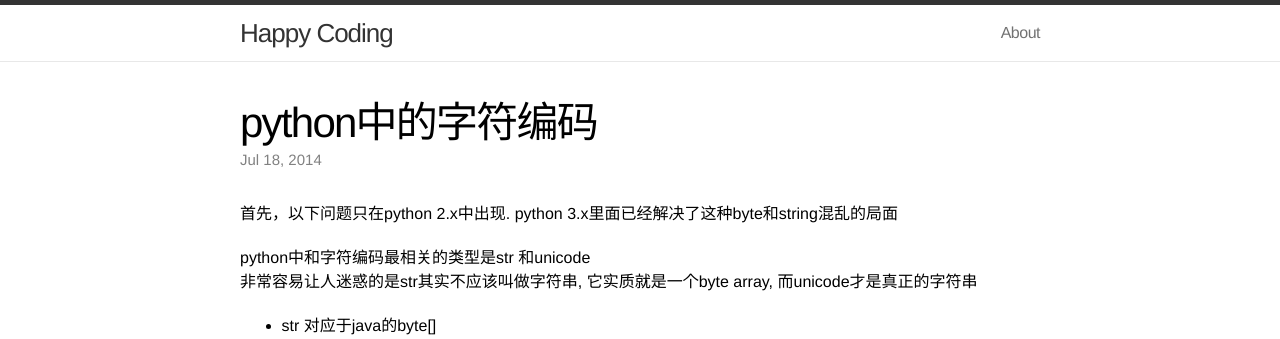
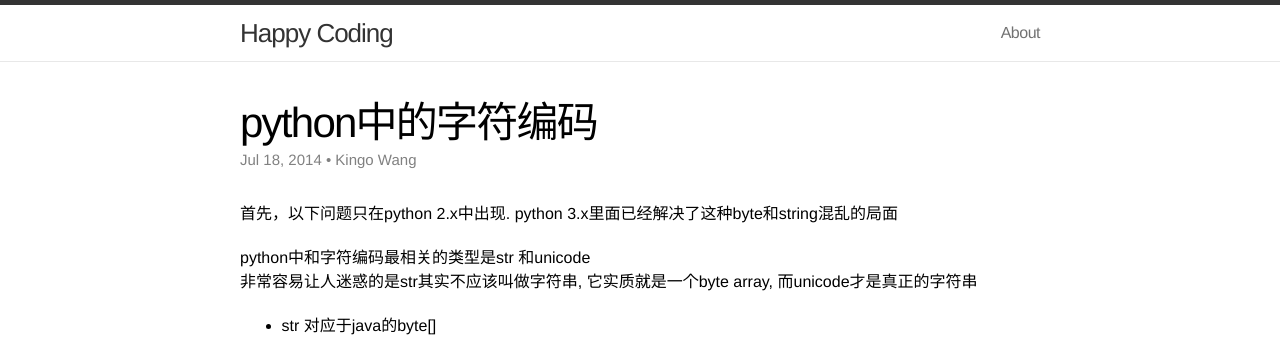
Before and after one commit to GenguoWang/GenguoWang.github.io, a Jekyll site: the page built from _posts/2014-07-18-python-encoding.markdown, in a window 1280 px wide. Shown: the top 339 px of the page. Built offline with Jekyll 4.4.1, drawn with Linux system fonts in a browser that asks for light colours.

Commit message:
add author

```diff
--- a/_posts/2014-07-18-python-encoding.markdown
+++ b/_posts/2014-07-18-python-encoding.markdown
@@ -1,8 +1,9 @@
 ---
 layout: post
-title:  "python中的字符编码 "
+title:  "python中的字符编码"
 date:   2014-07-18 21:24:54
 categories: coding
+author: Kingo Wang
 ---
 
 首先，以下问题只在python 2.x中出现. python 3.x里面已经解决了这种byte和string混乱的局面
```
